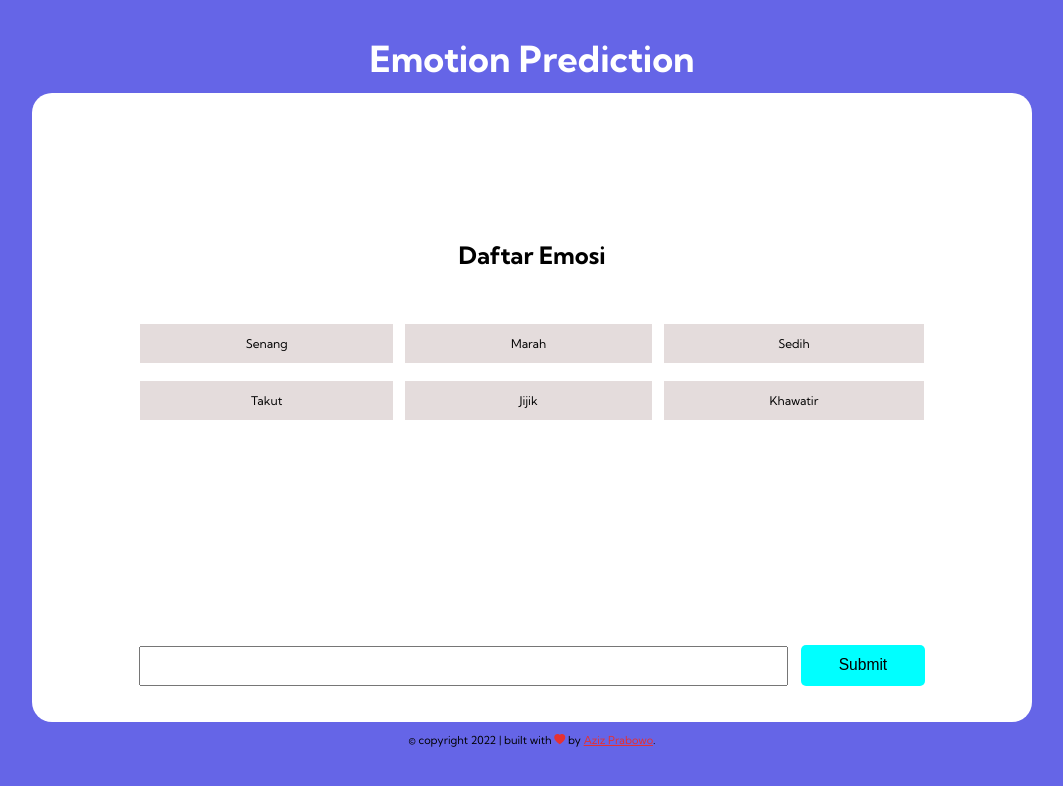
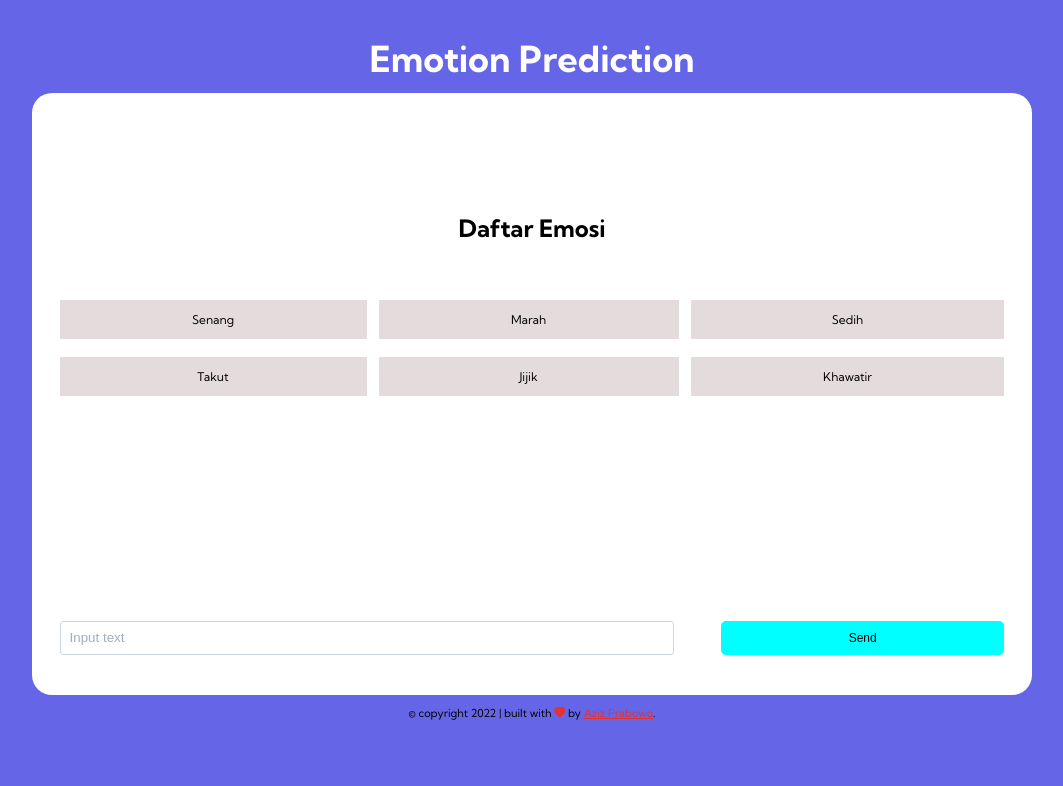
Before and after one commit to azizp128/prediksi-emosi-indobert, a Python web app: template templates/index.html in a window 1280 px wide. Shown: the top 786 px of the page, without its empty margins (108-1171 px from the left). Run offline with Jinja, Linux system fonts and the light colour scheme; the template is opened without the code that fills it, so the values that code supplies are empty; some libraries are stand-ins or nearby versions.

Commit message:
added submit response & fixed responsive problems

```diff
--- a/templates/index.html
+++ b/templates/index.html
@@ -7,6 +7,7 @@
 
     <link rel="stylesheet" href="https://cdn.jsdelivr.net/npm/bootstrap-icons@1.9.1/font/bootstrap-icons.css">
     <link href="https://fonts.googleapis.com/css2?family=Kumbh+Sans:wght@400;700&display=swap" rel="stylesheet">
+    <!-- <script src="http://ajax.googleapis.com/ajax/libs/jquery/1.7.1/jquery.min.js" type="text/javascript"></script> -->
     <link rel="stylesheet" href="style.css">
 
     <title>Emotion Prediction App</title>
@@ -18,6 +19,14 @@
             <h1 class="card__window__title">Emotion Prediction</h1>
             <div class="card">
                 <h2 class="card__title">Daftar Emosi</h2>
+                <div class="result">
+                    <p class="result__input">
+                        Input : <span class="input"></span>
+                    </p>
+                    <p class="result__output">
+                        Output : <span class="output"></span>
+                    </p>
+                </div>
                 <div class="output-window">
                     <div class="emote emote-1">Senang</div>
                     <div class="emote emote-2">Marah</div>
@@ -27,8 +36,17 @@
                     <div class="emote emote-6">Khawatir</div>
                 </div>
                 <form action="" class="input-form">
-                    <input type="text" class="input-text">
-                    <button type="submit" class="btn">Submit</button>
+                    <input type="text" placeholder="Input text" required="required" class="input-text">
+                    <!-- <span class="error-message"></span> -->
+                    <svg class="icon icon-error hidden" xmlns="http://www.w3.org/2000/svg" width="24" height="24"
+                        viewBox="0 0 24 24">
+                        <title>exclamation-circle</title>
+                        <g fill="none">
+                            <path d="M12 8v4m0 4h.01M21 12a9 9 0 1 1-18 0 9 9 0 0 1 18 0z" stroke-width="2"
+                                stroke-linecap="round" stroke-linejoin="round"></path>
+                        </g>
+                    </svg>
+                    <button type="submit" class="btn">Send</button>
                 </form>
             </div>
         </div>
--- a/templates/script.js
+++ b/templates/script.js
@@ -0,0 +1,48 @@
+const inputBox = document.querySelector(".input-text");
+const result = document.querySelector(".result");
+const resultBox = document.querySelector(".input");
+const emoteList = document.querySelectorAll(".emote");
+const emoteTitle = document.querySelector(".card__title");
+const sendBtn = document.querySelector(".btn");
+const errorIcon = document.querySelector(".icon-error");
+const errorMessage = document.querySelector(".error-message");
+
+function showResult() {
+  resultBox.innerHTML = inputBox.value;
+  result.style.display = "flex";
+
+  if (inputBox.classList.contains("input-error")) {
+    inputBox.classList.remove("input-error");
+    errorIcon.classList.add("hidden");
+  }
+}
+
+function removeEmoteList() {
+  emoteList.forEach(function (emote) {
+    emote.style.display = "none";
+    emoteTitle.style.display = "none";
+  });
+}
+
+inputBox.addEventListener("keyup", (e) => {
+  if (e.keyCode === 13) {
+    sendBtn.click();
+  }
+});
+
+sendBtn.addEventListener("click", (e) => {
+  validateFields();
+  e.preventDefault();
+});
+
+function validateFields() {
+  // Check presence of values
+  if (inputBox.value.trim() === "") {
+    // errorMessage.innerText = "Cannot be blank";
+    errorIcon.classList.remove("hidden");
+    inputBox.classList.add("input-error");
+  } else {
+    removeEmoteList();
+    showResult();
+  }
+}
--- a/templates/style.css
+++ b/templates/style.css
@@ -37,6 +37,7 @@ body {
   background-color: white;
   border-radius: 20px;
   text-align: center;
+  position: relative;
 }
 
 .output-window {
@@ -49,14 +50,35 @@ body {
   min-height: 60vh;
 }
 
+.result {
+  margin: 0 2.3em;
+  display: none;
+  flex-direction: column;
+  align-items: flex-start;
+  position: absolute;
+  top: 3em;
+}
+
+.result__input {
+  border: 2px solid;
+  /* float: left; */
+}
+
+.result__output {
+  border: 2px solid;
+  /* float: left; */
+}
+
 .card__title {
+  display: block;
   position: absolute;
-  top: 10em;
+  top: 5em;
   left: 0;
   right: 0;
 }
 
 .emote {
+  display: block;
   background-color: rgba(177, 156, 156, 0.349);
   min-width: 2em;
   padding: 1em;
@@ -64,22 +86,78 @@ body {
 }
 
 .input-form {
-  margin-top: 2em;
+  display: flex;
+  justify-content: space-between;
+  position: relative;
+  margin: 2.3em;
 }
 
 .input-text {
-  min-width: 60%;
-  height: 2em;
+  width: 65%;
+  max-height: 4em;
+  color: #2d3748;
+  border: 1px solid #cbd5e0;
+  line-height: 1.25;
+  background-color: white;
+  padding: 0.65rem 0.75rem;
+  border-radius: 0.25rem;
 }
 
+.input-text:focus {
+  outline: 0;
+  outline-offset: 0;
+}
+
+.hidden {
+  display: none;
+}
+
+.icon {
+  width: 20px;
+  height: 20px;
+  position: absolute;
+  top: 3px;
+  right: 110px;
+  pointer-events: none;
+  z-index: 2;
+}
+
+.icon.icon-error {
+  stroke: red;
+}
+
+.input-text::placeholder {
+  color: #a0aec0;
+}
+
+.input-text.input-error {
+  border: 1px solid red;
+}
+
+.input-text.input-error:focus {
+  border: 1px solid red;
+}
+
+.input-text:focus {
+  outline: none;
+  border: 1px solid #a0aec0;
+  box-shadow: 0 1px 3px 0 rgba(0, 0, 0, 0.1), 0 1px 2px 0 rgba(0, 0, 0, 0.06);
+  background-clip: padding-box;
+}
+
+/* .error-message {
+  font-size: 0.85rem;
+  color: red;
+  position: absolute;
+} */
+
 .btn {
-  min-width: 6em;
+  min-width: 30%;
   font-size: 1rem;
   padding: 0.5em;
   border-radius: 5px;
   background-color: aqua;
   border: 0;
-  margin-left: 0.3em;
 }
 
 .btn:hover {
@@ -102,13 +180,12 @@ body {
 }
 
 /* Responsive Breakpoints */
-@media (min-width: 1150px) {
+@media (min-width: 1000px) {
   body {
     background-color: var(--clr-primary-bg-grad);
   }
 
   .card {
-    padding: 3em;
     margin: auto;
     margin-top: 1em;
     max-width: 1000px;
@@ -116,10 +193,6 @@ body {
 
   .card__window__title {
     font-size: 3rem;
-  }
-
-  .output-window {
-    margin: 0 6em;
   }
 
   .card__title {
@@ -130,19 +203,14 @@ body {
     margin-top: 3em;
   }
 
-  .input-text {
-    min-width: 70%;
-    height: 3em;
-  }
-
-  .btn {
-    min-width: 8em;
-    font-size: 1.3rem;
-    padding: 0.73em;
-    border-radius: 5px;
-    background-color: aqua;
-    border: 0;
-    margin-left: 0.6em;
+  .icon {
+    width: 25px;
+    height: 25px;
+    position: absolute;
+    top: 7px;
+    right: 215px;
+    pointer-events: none;
+    z-index: 2;
   }
 
   .attribution {
```
